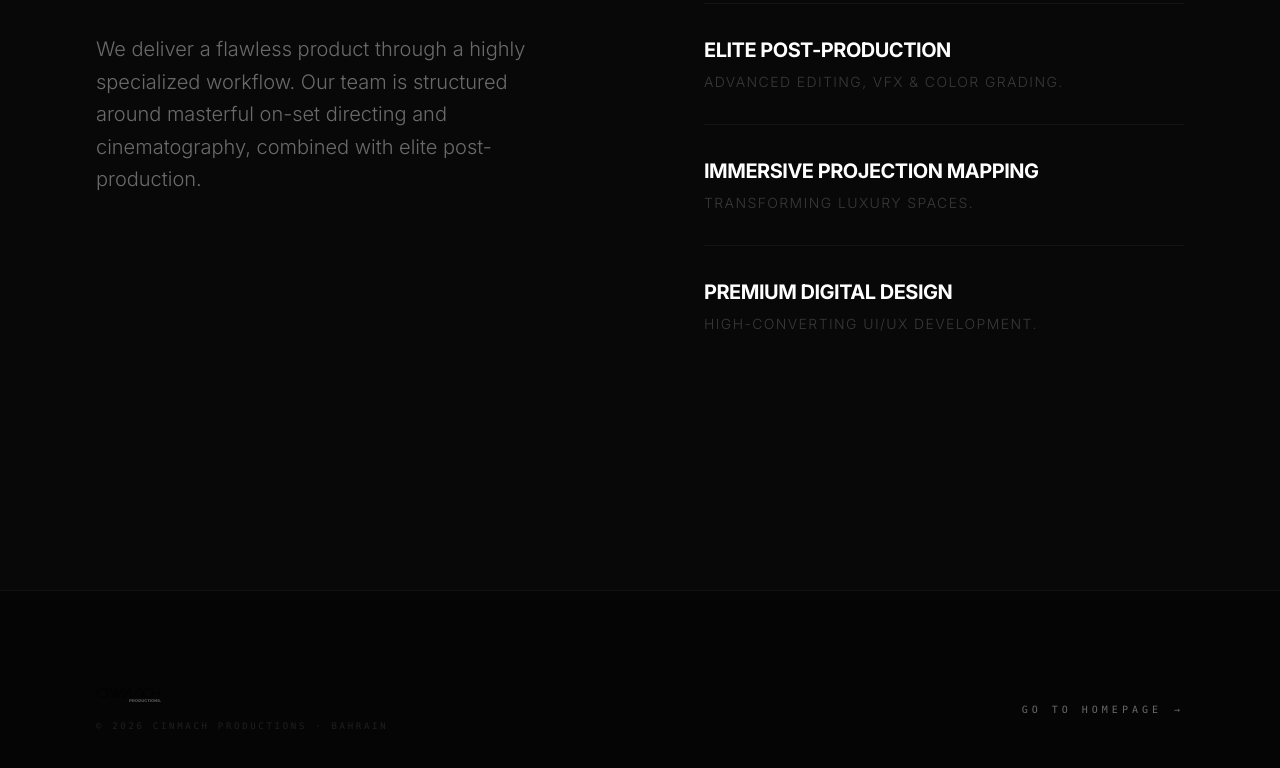
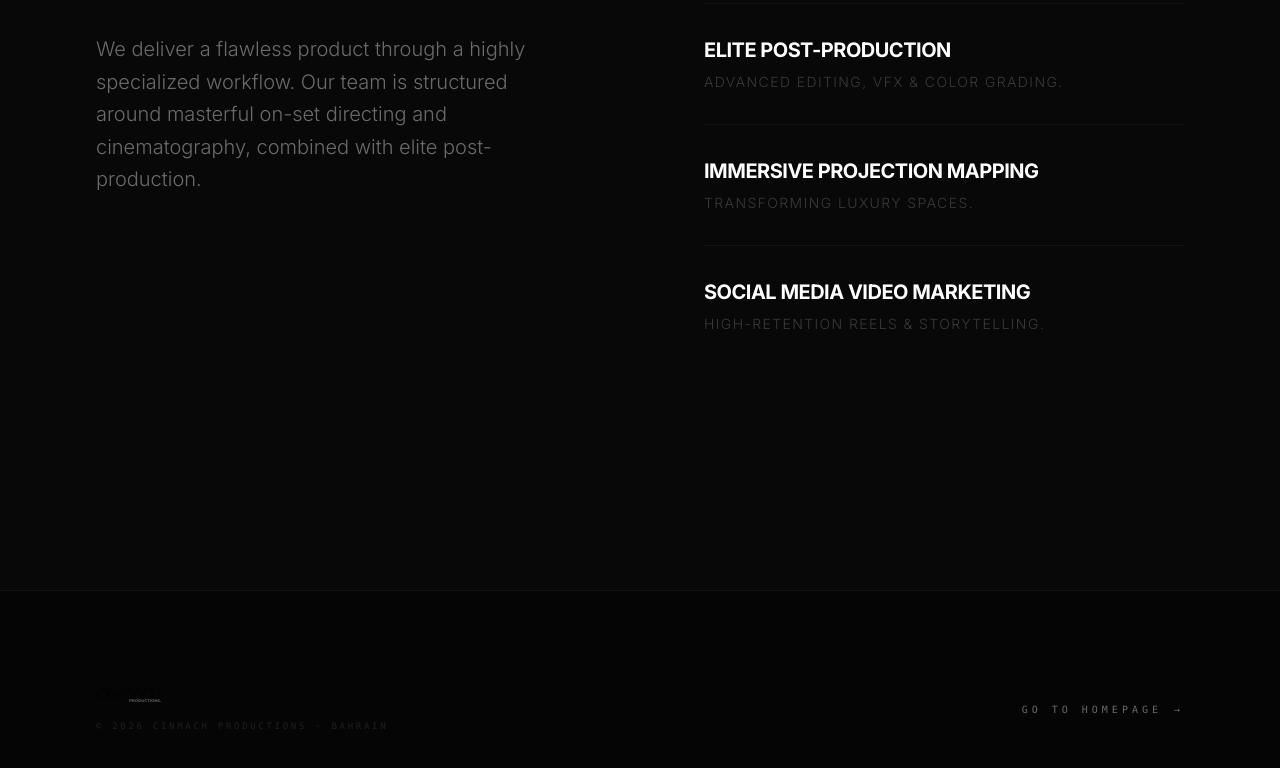
Before and after one commit to waximhq-spec/BH-MARKETING-WEB, a Next.js app: page /marketing-agency-bahrain in a window 1280 px wide. Shown: the part 1166-1934 px from the top of the page. Built offline with nearby package versions, Linux system fonts and the light colour scheme.

Commit message:
seo page

```diff
--- a/app/marketing-agency-bahrain/page.tsx
+++ b/app/marketing-agency-bahrain/page.tsx
@@ -39,9 +39,9 @@ export default function MarketingAgencyGatewayPage() {
         <h1>Elevating Bahrain's Luxury Brands</h1>
         <p>
           When searching for a marketing agency in Bahrain, high-end brands require
-          more than just standard digital services—they need striking visual narratives.
+          more than just standard marketing—they need striking visual narratives.
           Cinmach Productions is a specialized creative studio built on a foundation
-          of cinematic excellence and elite digital design. We partner with Bahrain's
+          of cinematic excellence and elite storytelling. We partner with Bahrain's
           luxury real estate, hospitality, and commercial sectors to create media
           that commands attention.
         </p>
@@ -55,12 +55,11 @@ export default function MarketingAgencyGatewayPage() {
           your brand's image is crafted by specialists.
         </p>
 
-        <h3>Core Capabilities:</h3>
         <ul>
           <li>Commercial Cinematography: Dynamic lighting and perfect framing for real estate and brand films.</li>
           <li>Elite Post-Production: Advanced editing, VFX, and color grading for a premium finish.</li>
           <li>Immersive Projection Mapping: Transforming Bahrain's luxury spaces with unforgettable visual media.</li>
-          <li>Premium Digital Design: High-converting, minimalist UI/UX web development.</li>
+          <li>Social Media Video Marketing: High-retention reels and short-form brand storytelling.</li>
         </ul>
 
         <h2>See the Difference</h2>
@@ -146,7 +145,7 @@ export default function MarketingAgencyGatewayPage() {
                   { label: "Commercial Cinematography", detail: "Dynamic lighting & perfect framing." },
                   { label: "Elite Post-Production", detail: "Advanced editing, VFX & color grading." },
                   { label: "Immersive Projection Mapping", detail: "Transforming luxury spaces." },
-                  { label: "Premium Digital Design", detail: "High-converting UI/UX development." }
+                  { label: "Social Media Video Marketing", detail: "High-retention reels & storytelling." }
                 ].map((item, i) => (
                   <li key={i} className="group border-b border-white/5 pb-8 last:border-0">
                     <h3 className="text-xl font-bold uppercase tracking-tight mb-2 group-hover:text-[#9A0E1F] transition-colors duration-300">{item.label}</h3>
```
